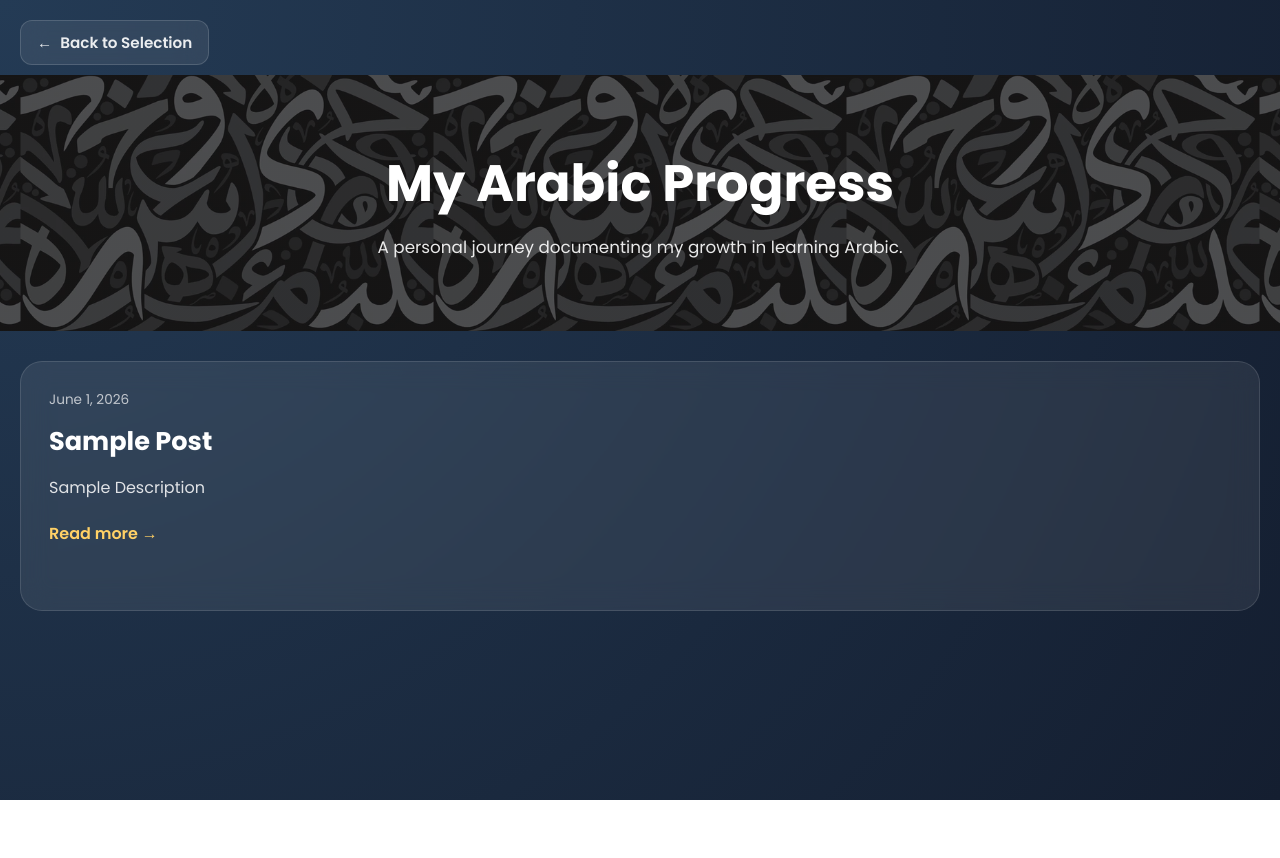
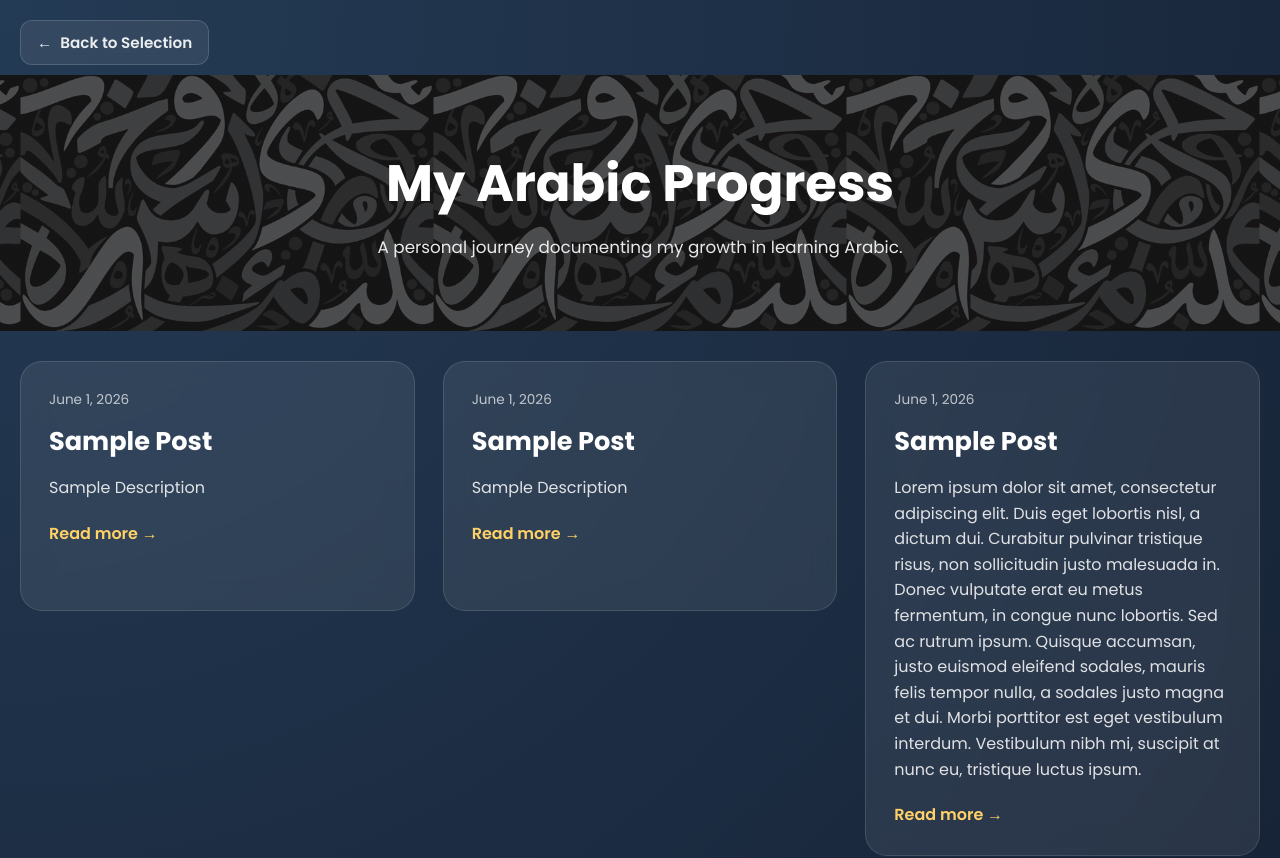
Before and after one commit to Tawseef-Reza/accountability, a React (Vite) app: page /arabic in a window 1280 px wide. Shown: the top 858 px of the page. Before the commit the page ends 800 px from the top, so only its background shows below. Built offline with nearby package versions, Linux system fonts and the light colour scheme.

Commit message:
sample text

```diff
--- a/src/data/arabicPosts.js
+++ b/src/data/arabicPosts.js
@@ -3,6 +3,35 @@ const arabicPosts = [
     id: 1,
     title: 'Sample Post',
     description: 'Sample Description',
+    content:
+      'Lorem ipsum dolor sit amet, consectetur adipiscing elit. Duis eget lobortis nisl, a dictum dui. Curabitur pulvinar tristique risus, non sollicitudin justo malesuada in. Donec vulputate erat eu metus fermentum, in congue nunc lobortis. Sed ac rutrum ipsum. Quisque accumsan, justo euismod eleifend sodales, mauris felis tempor nulla, a sodales justo magna et dui. Morbi porttitor est eget vestibulum interdum. Vestibulum nibh mi, suscipit at nunc eu, tristique luctus ipsum.',
+    date: 'June 1, 2026',
+  },
+  {
+    id: 2,
+    title: 'Sample Post',
+    description: 'Sample Description',
+    content:
+      'Lorem ipsum dolor sit amet, consectetur adipiscing elit. Duis eget lobortis nisl, a dictum dui. Curabitur pulvinar tristique risus, non sollicitudin justo malesuada in. Donec vulputate erat eu metus fermentum, in congue nunc lobortis. Sed ac rutrum ipsum. Quisque accumsan, justo euismod eleifend sodales, mauris felis tempor nulla, a sodales justo magna et dui. Morbi porttitor est eget vestibulum interdum. Vestibulum nibh mi, suscipit at nunc eu, tristique luctus ipsum.',
+    date: 'June 1, 2026',
+  },{
+    id: 3,
+    title: 'Sample Post',
+    description: 'Lorem ipsum dolor sit amet, consectetur adipiscing elit. Duis eget lobortis nisl, a dictum dui. Curabitur pulvinar tristique risus, non sollicitudin justo malesuada in. Donec vulputate erat eu metus fermentum, in congue nunc lobortis. Sed ac rutrum ipsum. Quisque accumsan, justo euismod eleifend sodales, mauris felis tempor nulla, a sodales justo magna et dui. Morbi porttitor est eget vestibulum interdum. Vestibulum nibh mi, suscipit at nunc eu, tristique luctus ipsum.',
+    content:
+      'Sample Content',
+    date: 'June 1, 2026',
+  },{
+    id: 4,
+    title: 'Sample Post',
+    description: 'Sample Description',
+    content:
+      'Lorem ipsum dolor sit amet, consectetur adipiscing elit. Duis eget lobortis nisl, a dictum dui. Curabitur pulvinar tristique risus, non sollicitudin justo malesuada in. Donec vulputate erat eu metus fermentum, in congue nunc lobortis. Sed ac rutrum ipsum. Quisque accumsan, justo euismod eleifend sodales, mauris felis tempor nulla, a sodales justo magna et dui. Morbi porttitor est eget vestibulum interdum. Vestibulum nibh mi, suscipit at nunc eu, tristique luctus ipsum.',
+    date: 'June 1, 2026',
+  },{
+    id: 5,
+    title: 'Sample Post',
+    description: 'Lorem ipsum dolor sit amet, consectetur adipiscing elit. Duis eget lobortis nisl, a dictum dui. Curabitur pulvinar tristique risus, non sollicitudin justo malesuada in. Donec vulputate erat eu metus fermentum, in congue nunc lobortis. Sed ac rutrum ipsum. Quisque accumsan, justo euismod eleifend sodales, mauris felis tempor nulla, a sodales justo magna et dui. Morbi porttitor est eget vestibulum interdum. Vestibulum nibh mi, suscipit at nunc eu, tristique luctus ipsum.',
     content:
       'Sample Content',
     date: 'June 1, 2026',
--- a/src/data/careerPosts.js
+++ b/src/data/careerPosts.js
@@ -3,6 +3,35 @@ const careerPosts = [
     id: 1,
     title: 'Sample Post',
     description: 'Sample Description',
+    content:
+      'Lorem ipsum dolor sit amet, consectetur adipiscing elit. Duis eget lobortis nisl, a dictum dui. Curabitur pulvinar tristique risus, non sollicitudin justo malesuada in. Donec vulputate erat eu metus fermentum, in congue nunc lobortis. Sed ac rutrum ipsum. Quisque accumsan, justo euismod eleifend sodales, mauris felis tempor nulla, a sodales justo magna et dui. Morbi porttitor est eget vestibulum interdum. Vestibulum nibh mi, suscipit at nunc eu, tristique luctus ipsum.',
+    date: 'June 1, 2026',
+  },
+  {
+    id: 2,
+    title: 'Sample Post',
+    description: 'Sample Description',
+    content:
+      'Lorem ipsum dolor sit amet, consectetur adipiscing elit. Duis eget lobortis nisl, a dictum dui. Curabitur pulvinar tristique risus, non sollicitudin justo malesuada in. Donec vulputate erat eu metus fermentum, in congue nunc lobortis. Sed ac rutrum ipsum. Quisque accumsan, justo euismod eleifend sodales, mauris felis tempor nulla, a sodales justo magna et dui. Morbi porttitor est eget vestibulum interdum. Vestibulum nibh mi, suscipit at nunc eu, tristique luctus ipsum.',
+    date: 'June 1, 2026',
+  },{
+    id: 3,
+    title: 'Sample Post',
+    description: 'Lorem ipsum dolor sit amet, consectetur adipiscing elit. Duis eget lobortis nisl, a dictum dui. Curabitur pulvinar tristique risus, non sollicitudin justo malesuada in. Donec vulputate erat eu metus fermentum, in congue nunc lobortis. Sed ac rutrum ipsum. Quisque accumsan, justo euismod eleifend sodales, mauris felis tempor nulla, a sodales justo magna et dui. Morbi porttitor est eget vestibulum interdum. Vestibulum nibh mi, suscipit at nunc eu, tristique luctus ipsum.',
+    content:
+      'Sample Content',
+    date: 'June 1, 2026',
+  },{
+    id: 4,
+    title: 'Sample Post',
+    description: 'Sample Description',
+    content:
+      'Lorem ipsum dolor sit amet, consectetur adipiscing elit. Duis eget lobortis nisl, a dictum dui. Curabitur pulvinar tristique risus, non sollicitudin justo malesuada in. Donec vulputate erat eu metus fermentum, in congue nunc lobortis. Sed ac rutrum ipsum. Quisque accumsan, justo euismod eleifend sodales, mauris felis tempor nulla, a sodales justo magna et dui. Morbi porttitor est eget vestibulum interdum. Vestibulum nibh mi, suscipit at nunc eu, tristique luctus ipsum.',
+    date: 'June 1, 2026',
+  },{
+    id: 5,
+    title: 'Sample Post',
+    description: 'Lorem ipsum dolor sit amet, consectetur adipiscing elit. Duis eget lobortis nisl, a dictum dui. Curabitur pulvinar tristique risus, non sollicitudin justo malesuada in. Donec vulputate erat eu metus fermentum, in congue nunc lobortis. Sed ac rutrum ipsum. Quisque accumsan, justo euismod eleifend sodales, mauris felis tempor nulla, a sodales justo magna et dui. Morbi porttitor est eget vestibulum interdum. Vestibulum nibh mi, suscipit at nunc eu, tristique luctus ipsum.',
     content:
       'Sample Content',
     date: 'June 1, 2026',
--- a/src/data/islamicPosts.js
+++ b/src/data/islamicPosts.js
@@ -3,6 +3,35 @@ const islamicPosts = [
     id: 1,
     title: 'Sample Post',
     description: 'Sample Description',
+    content:
+      'Lorem ipsum dolor sit amet, consectetur adipiscing elit. Duis eget lobortis nisl, a dictum dui. Curabitur pulvinar tristique risus, non sollicitudin justo malesuada in. Donec vulputate erat eu metus fermentum, in congue nunc lobortis. Sed ac rutrum ipsum. Quisque accumsan, justo euismod eleifend sodales, mauris felis tempor nulla, a sodales justo magna et dui. Morbi porttitor est eget vestibulum interdum. Vestibulum nibh mi, suscipit at nunc eu, tristique luctus ipsum.',
+    date: 'June 1, 2026',
+  },
+  {
+    id: 2,
+    title: 'Sample Post',
+    description: 'Sample Description',
+    content:
+      'Lorem ipsum dolor sit amet, consectetur adipiscing elit. Duis eget lobortis nisl, a dictum dui. Curabitur pulvinar tristique risus, non sollicitudin justo malesuada in. Donec vulputate erat eu metus fermentum, in congue nunc lobortis. Sed ac rutrum ipsum. Quisque accumsan, justo euismod eleifend sodales, mauris felis tempor nulla, a sodales justo magna et dui. Morbi porttitor est eget vestibulum interdum. Vestibulum nibh mi, suscipit at nunc eu, tristique luctus ipsum.',
+    date: 'June 1, 2026',
+  },{
+    id: 3,
+    title: 'Sample Post',
+    description: 'Lorem ipsum dolor sit amet, consectetur adipiscing elit. Duis eget lobortis nisl, a dictum dui. Curabitur pulvinar tristique risus, non sollicitudin justo malesuada in. Donec vulputate erat eu metus fermentum, in congue nunc lobortis. Sed ac rutrum ipsum. Quisque accumsan, justo euismod eleifend sodales, mauris felis tempor nulla, a sodales justo magna et dui. Morbi porttitor est eget vestibulum interdum. Vestibulum nibh mi, suscipit at nunc eu, tristique luctus ipsum.',
+    content:
+      'Sample Content',
+    date: 'June 1, 2026',
+  },{
+    id: 4,
+    title: 'Sample Post',
+    description: 'Sample Description',
+    content:
+      'Lorem ipsum dolor sit amet, consectetur adipiscing elit. Duis eget lobortis nisl, a dictum dui. Curabitur pulvinar tristique risus, non sollicitudin justo malesuada in. Donec vulputate erat eu metus fermentum, in congue nunc lobortis. Sed ac rutrum ipsum. Quisque accumsan, justo euismod eleifend sodales, mauris felis tempor nulla, a sodales justo magna et dui. Morbi porttitor est eget vestibulum interdum. Vestibulum nibh mi, suscipit at nunc eu, tristique luctus ipsum.',
+    date: 'June 1, 2026',
+  },{
+    id: 5,
+    title: 'Sample Post',
+    description: 'Lorem ipsum dolor sit amet, consectetur adipiscing elit. Duis eget lobortis nisl, a dictum dui. Curabitur pulvinar tristique risus, non sollicitudin justo malesuada in. Donec vulputate erat eu metus fermentum, in congue nunc lobortis. Sed ac rutrum ipsum. Quisque accumsan, justo euismod eleifend sodales, mauris felis tempor nulla, a sodales justo magna et dui. Morbi porttitor est eget vestibulum interdum. Vestibulum nibh mi, suscipit at nunc eu, tristique luctus ipsum.',
     content:
       'Sample Content',
     date: 'June 1, 2026',
```
